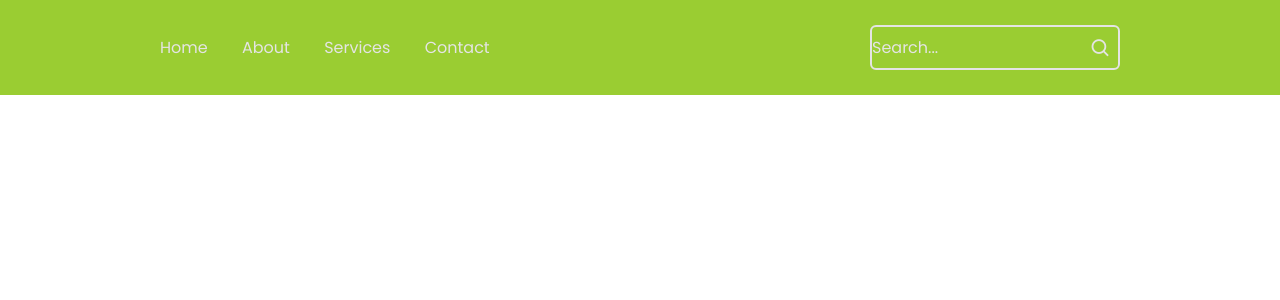
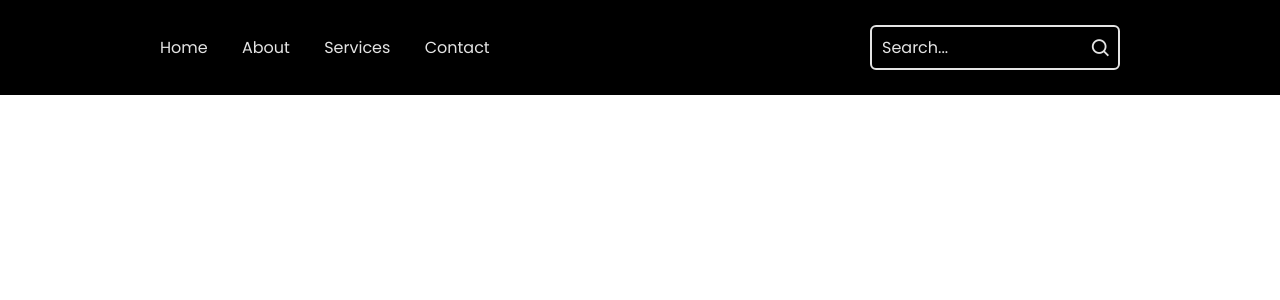
Before and after one commit to alessandrosaccone/discover, a PHP site: page /login.html in a window 1280 px wide. Shown: the top 300 px of the page. Run offline with PHP 8.4, Linux system fonts and the light colour scheme.

Commit message:
aggiorno

```diff
--- a/stile.css
+++ b/stile.css
@@ -13,7 +13,7 @@
     left: 0;
     width: 100%;
     padding: 25px 12.5%;
-    background: yellowgreen;
+    background: rgb(0, 0, 0);
     display: flex;
     justify-content: space-between;
     align-items: center;
@@ -65,6 +65,7 @@
     outline: none;
     font-size: 16px;
     color: #e4e4e4;
+    padding-left: 10px;
 }
 
 .search-bar input::placeholder {
```
Also changed, not shown: README.md.
